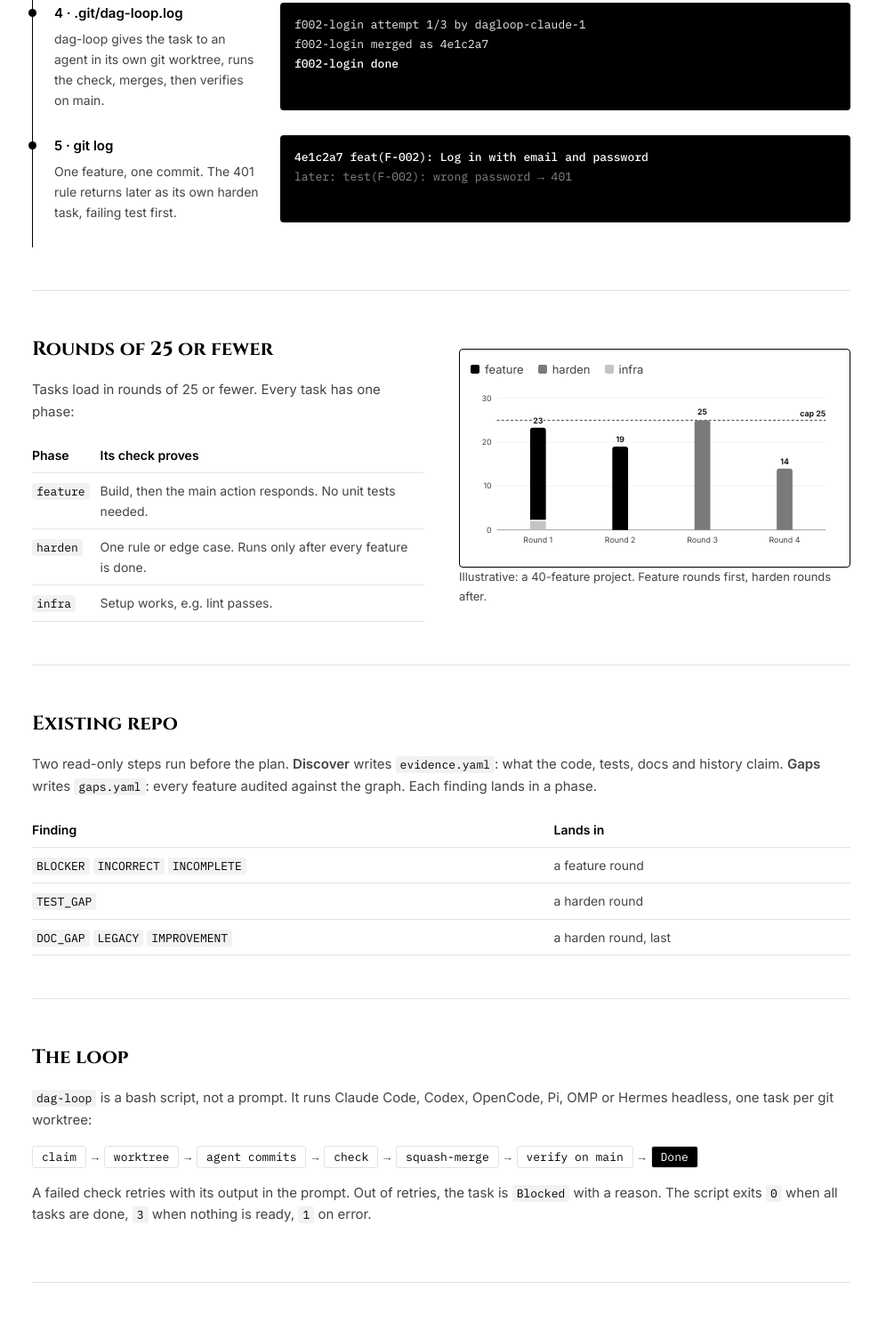
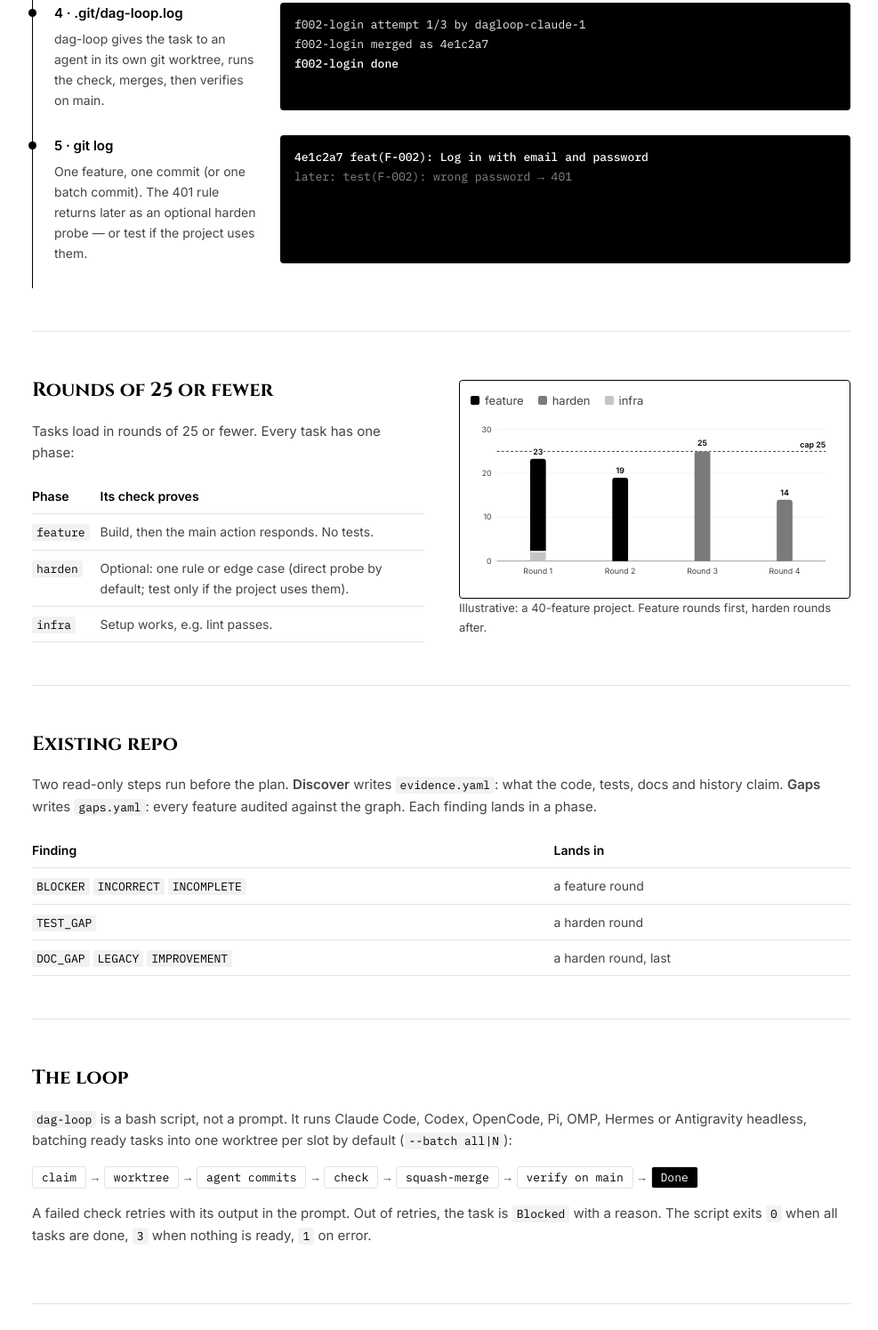
Before and after one commit to afa7789/skills, a plain HTML site: page docs/index.html in a window 1280 px wide. Shown: the part 1307-2802 px from the top of the page at 89% size, without its empty margins (144-1131 px from the left). Drawn offline with Linux system fonts and the light colour scheme.

Commit message:
feat: batch tasks in dag-loop, make tests opt-in, add Antigravity sync

```diff
--- a/docs/index.html
+++ b/docs/index.html
@@ -117,7 +117,7 @@ A wrong password gets a 401.</pre></li>
 <pre class="term">f002-login attempt 1/3 by dagloop-claude-1
 f002-login merged as 4e1c2a7
 <b>f002-login done</b></pre></li>
-    <li><div><h3>5 · git log</h3><p>One feature, one commit. The 401 rule returns later as its own harden task, failing test first.</p></div>
+    <li><div><h3>5 · git log</h3><p>One feature, one commit (or one batch commit). The 401 rule returns later as an optional harden probe — or test if the project uses them.</p></div>
 <pre class="term"><b>4e1c2a7 feat(F-002): Log in with email and password</b>
 <span class="m">later: test(F-002): wrong password → 401</span></pre></li>
   </ol>
@@ -130,8 +130,8 @@ f002-login merged as 4e1c2a7
       <p>Tasks load in rounds of 25 or fewer. Every task has one phase:</p>
       <table>
         <tr><th>Phase</th><th>Its check proves</th></tr>
-        <tr><td><code>feature</code></td><td>Build, then the main action responds. No unit tests needed.</td></tr>
-        <tr><td><code>harden</code></td><td>One rule or edge case. Runs only after every feature is done.</td></tr>
+        <tr><td><code>feature</code></td><td>Build, then the main action responds. No tests.</td></tr>
+        <tr><td><code>harden</code></td><td>Optional: one rule or edge case (direct probe by default; test only if the project uses them).</td></tr>
         <tr><td><code>infra</code></td><td>Setup works, e.g. lint passes.</td></tr>
       </table>
     </div>
@@ -171,7 +171,7 @@ f002-login merged as 4e1c2a7
 
 <section id="loop">
   <h2>The loop</h2>
-  <p><code>dag-loop</code> is a bash script, not a prompt. It runs Claude Code, Codex, OpenCode, Pi, OMP or Hermes headless, one task per git worktree:</p>
+  <p><code>dag-loop</code> is a bash script, not a prompt. It runs Claude Code, Codex, OpenCode, Pi, OMP, Hermes or Antigravity headless, batching ready tasks into one worktree per slot by default (<code>--batch all|N</code>):</p>
   <div class="chain"><span>claim</span>→<span>worktree</span>→<span>agent commits</span>→<span>check</span>→<span>squash-merge</span>→<span>verify on main</span>→<span class="ok">Done</span></div>
   <p>A failed check retries with its output in the prompt. Out of retries, the task is <code>Blocked</code> with a reason. The script exits <code>0</code> when all tasks are done, <code>3</code> when nothing is ready, <code>1</code> on error.</p>
 </section>
```
Also changed, not shown: 16 other files.
